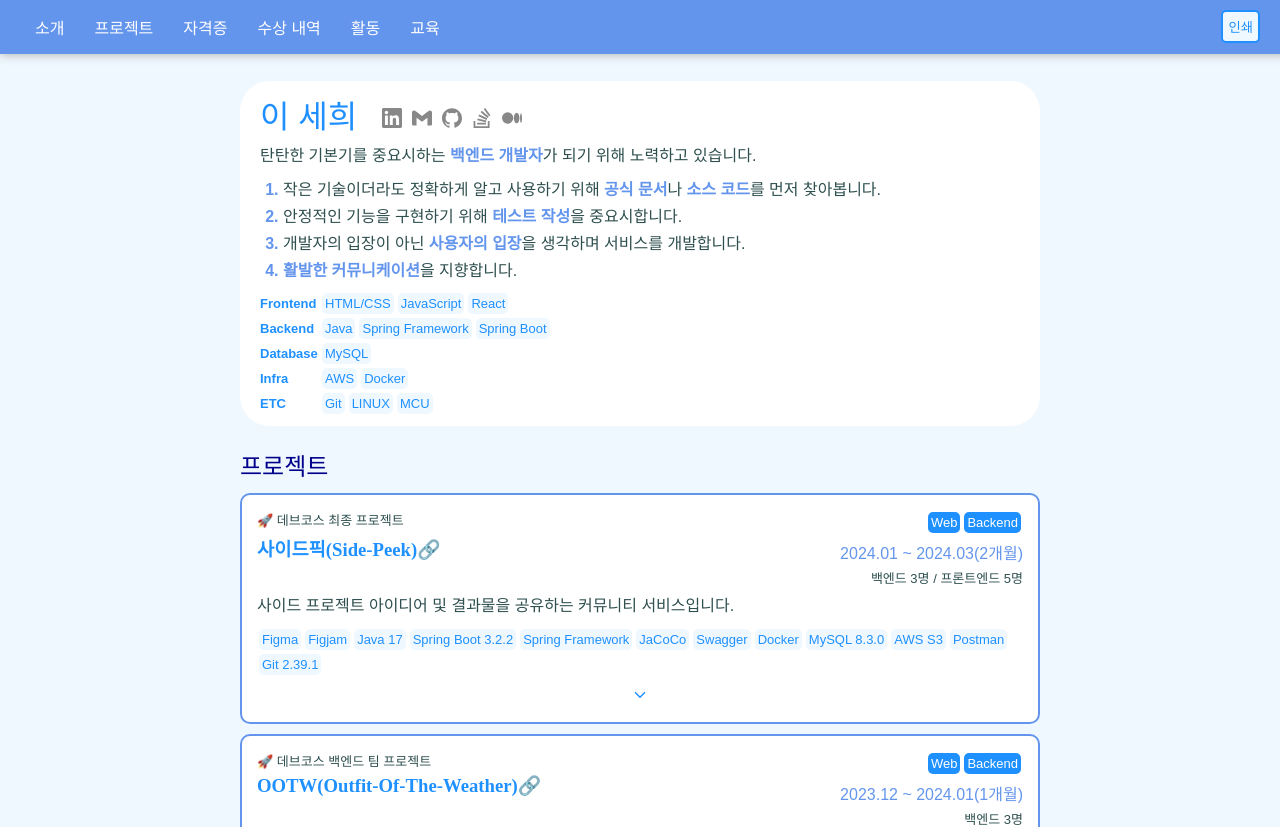
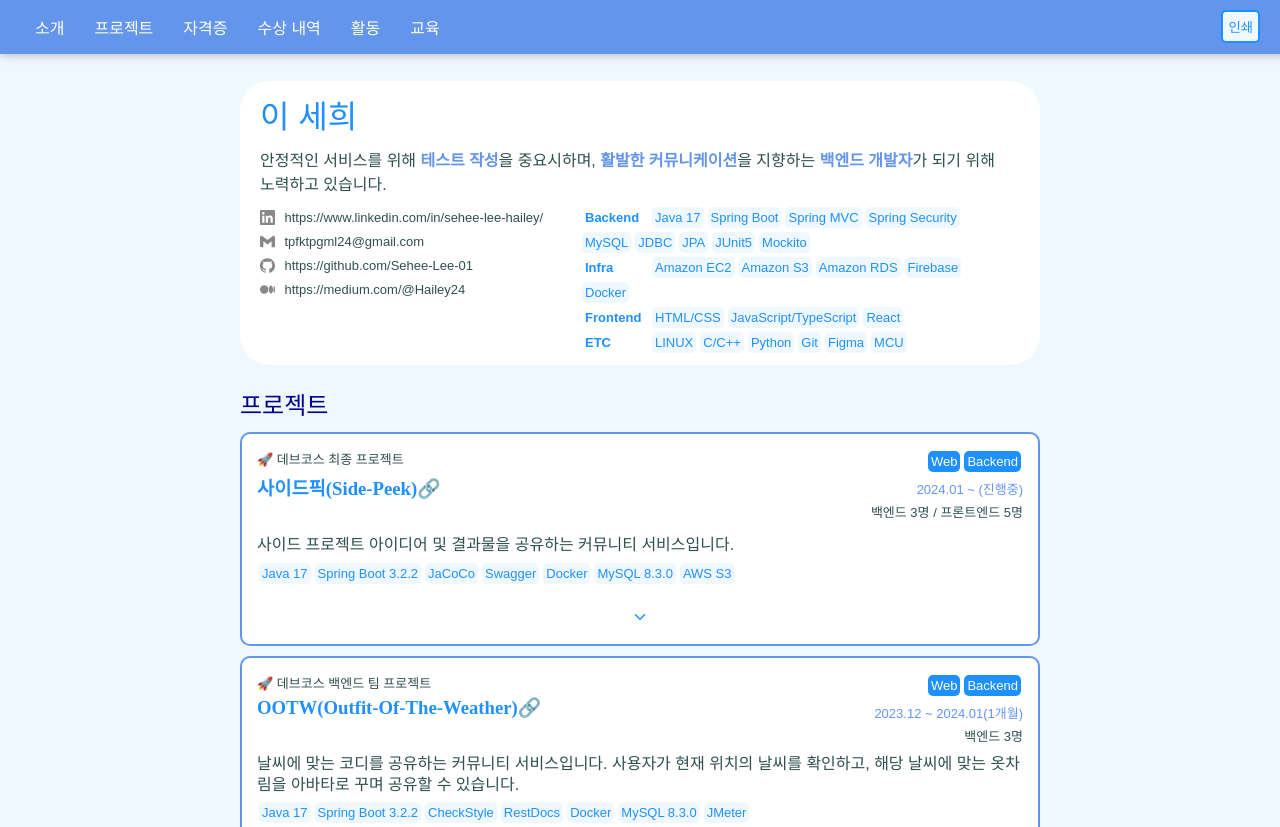
Before and after one commit to Sehee-Lee-01/Sehee-Lee-01.github.io, a React (Create React App) app: page / in a window 1280 px wide. Shown: the top 827 px of the page. Built offline with nearby package versions, Linux system fonts and the light colour scheme; a web font is replaced by a local one.

Commit message:
이력서 업데이트

```diff
--- a/src/assets/json/activity.json
+++ b/src/assets/json/activity.json
@@ -1,19 +1,20 @@
 {
   "items": [
     {
-      "id": 7,
-      "name": "제 1회 게으른 개발자 컨퍼런스 참관",
-      "agency": "게으른 개발자 컨퍼런스",
-      "date": "2024.01.27",
+      "id": 6,
+      "name": "[5기] 프로그래머스 데브코스: 클라우드 기반 백엔드 엔지니어링 참여",
+      "agency": "(주)그렙",
+      "date": "2023.09.19 ~ 2024.03.25(6개월)",
       "work": [
-        "'공급자 관점 API 설계 프로세스 살펴보기' 파트를 통해 REST API, graphql 등의 API 설계 프로세스에 대해 알게 되었고, 이후 Graph QL 도입 고민 계기가 되었습니다.",
-        "'JPA Patterns' 파트를 통해 Spring Data와 Hibernate가 바라보는 데이터에 대한 차이를 이해하고 JPA 기본 개념에 다시 상기하는 계기가 되었습니다.",
-        "'신규 서비스 개발기' 파트를 통해 강연자의 신규 서비스 개발 과정에서 겪은 경험을 듣고, 개발자로서의 성장에 대해 고민할 수 있었습니다.",
-        "'2년차 주니어 개발자의 성능 개선 도전기' 파트를 통해 간단하지만 성능을 향상 시킬 수 있는 방법에 대해 알아본 이후 간단한 기능을 개발할 때에도 성능을 다시 한 번 고려하는 계기가 되었습니다."
+        "프레임워크 없이 Java 언어로만 도서 관리 시스템을 구현하여 OOP, Spring Framework Core 기술에 대한 이해도 향상시켰습니다.",
+        "Spring MVC 구조로 바우처 관리 시스템 만들기 프로젝트를 페어 프로그래밍으로 진행했습니다. 초반에는 Web 기능 없이 CLI 애플리케이션을 구현한 후, Web 기능(ThymeLeaf, REST API 등)을 추가하여 Web 애플리케이션으로 전환하면서 OOP에 대해 더욱 이해할 수 있었습니다.",
+        "JPA를 이용해 게시판 시스템 만들기 프로젝트를 페어 프로그래밍으로 진행. JPA를 이용하여 CRUD 기능 구현하면서 기존 JDBC, JDBC Template, MyBatis와 비교하며 JPA의 장점을 이해할 수 있었습니다.",
+        "SpringSecurity 미션을 통해 FilterChainProxy를 중심으로 Spring Security 구조를 이해할 수 있었습니다.",
+        "2명 이상의 페어 프로그래밍으로 Short-URL 서비스를 구현하면서 Redirect와 Forward의 차이점을 이해하고, URL 단축 알고리즘에 대해 접해보고 이해할 수 있었습니다."
       ]
     },
     {
-      "id": 6,
+      "id": 5,
       "name": "말코리즘 스터디 참여",
       "agency": "Java 자료구조/알고리즘 스터디",
       "date": "2023.11.30 ~ 2024.03.25(4개월)",
@@ -23,7 +24,7 @@
       ]
     },
     {
-      "id": 5,
+      "id": 4,
       "name": "백엔드 데브코스 배움공유 참여",
       "agency": "(주)그렙",
       "date": "2023.12.07",
@@ -33,26 +34,13 @@
       ]
     },
     {
-      "id": 4,
+      "id": 3,
       "name": "MeetCoder 블로그 포스팅 11기 참여",
       "agency": "블로그 포스팅 스터디",
       "date": "2023.11.04 ~ 2023.11.25(1개월)",
       "work": [
         "주 1회 이상 블로그 포스팅을 통해 총 4개 기술 블로그를 포스팅했습니다.",
         "'ARP(Address Resolution Protocol) 개념'을 중심으로 '우리는 NAVER를 접속할 때 도메인 네임만 알고 있다.'라는 제목의 글을 작성하고 발표했습니다. 이를 준비하면서 MAC 주소와 IP 주소의 차이점을 더욱 이해할 수 있었습니다."
-      ]
-    },
-    {
-      "id": 3,
-      "name": "[5기] 프로그래머스 데브코스: 클라우드 기반 백엔드 엔지니어링 참여",
-      "agency": "(주)그렙",
-      "date": "2023.09.19 ~ 2024.03.25(6개월)",
-      "work": [
-        "프레임워크 없이 Java 언어로만 도서 관리 시스템을 구현하여 OOP, Spring Framework Core 기술에 대한 이해도 향상시켰습니다.",
-        "Spring MVC 구조로 바우처 관리 시스템 만들기 프로젝트를 페어 프로그래밍으로 진행했습니다. 초반에는 Web 기능 없이 CLI 애플리케이션을 구현한 후, Web 기능(ThymeLeaf, REST API 등)을 추가하여 Web 애플리케이션으로 전환하면서 OOP에 대해 더욱 이해할 수 있었습니다.",
-        "JPA를 이용해 게시판 시스템 만들기 프로젝트를 페어 프로그래밍으로 진행. JPA를 이용하여 CRUD 기능 구현하면서 기존 JDBC, JDBC Template, MyBatis와 비교하며 JPA의 장점을 이해할 수 있었습니다.",
-        "SpringSecurity 미션을 통해 FilterChainProxy를 중심으로 Spring Security 구조를 이해할 수 있었습니다.",
-        "2명 이상의 페어 프로그래밍으로 Short-URL 서비스를 구현하면서 Redirect와 Forward의 차이점을 이해하고, URL 단축 알고리즘에 대해 접해보고 이해할 수 있었습니다."
       ]
     },
     {
--- a/src/assets/json/contact.json
+++ b/src/assets/json/contact.json
@@ -2,12 +2,12 @@
   "items": [
     {
       "name": "Linkedin",
-      "url": "https://www.linkedin.com/in/se-hee-%E2%80%8Dlee-6b2340221/",
+      "url": "https://www.linkedin.com/in/sehee-lee-hailey/",
       "icon": "SiLinkedin"
     },
     {
-      "name": "tpgktpgml24@gmail.com",
-      "url": "mailto:tpgktpgml24@gmail.com",
+      "name": "Email",
+      "url": "tpfktpgml24@gmail.com",
       "icon": "SiGmail"
     },
     {
@@ -16,11 +16,6 @@
       "icon": "SiGithub"
     },
     {
-      "name": "Stack Overflow",
-      "url": "https://stackoverflow.com/users/19449341/sehee-lee",
-      "icon": "SiStackoverflow"
-    },
-    {
       "name": "Medium",
       "url": "https://medium.com/@Hailey24",
       "icon": "SiMedium"
--- a/src/assets/json/education.json
+++ b/src/assets/json/education.json
@@ -3,7 +3,7 @@
     {
       "id": 1,
       "name": "국민대학교 학사 졸업",
-      "date": "2023.08.16",
+      "date": "2019.03 ~ 2023.08(9학기)",
       "grade": "171학점 이수(4.04/4.5)",
       "major": "산림환경시스템학(임학사) / 소프트웨어전공(공학사(컴퓨터공학심화))",
       "description": [
--- a/src/assets/json/project.json
+++ b/src/assets/json/project.json
@@ -4,7 +4,7 @@
       "id": 5,
       "name": "사이드픽(Side-Peek)",
       "summary": "사이드 프로젝트 아이디어 및 결과물을 공유하는 커뮤니티 서비스입니다.",
-      "date": "2024.01 ~ 2024.03(2개월)",
+      "date": "2024.01 ~ (진행중)",
       "scale": "백엔드 3명 / 프론트엔드 5명",
       "process": [
         [
@@ -32,18 +32,13 @@
       ],
       "category": ["Web", "Backend"],
       "keyword": [
-        "Figma",
-        "Figjam",
         "Java 17",
         "Spring Boot 3.2.2",
-        "Spring Framework",
         "JaCoCo",
         "Swagger",
         "Docker",
         "MySQL 8.3.0",
-        "AWS S3",
-        "Postman",
-        "Git 2.39.1"
+        "AWS S3"
       ],
       "trouble": [
         [
@@ -94,17 +89,13 @@
       ],
       "category": ["Web", "Backend"],
       "keyword": [
-        "Figma",
         "Java 17",
         "Spring Boot 3.2.2",
-        "Spring Framework",
         "CheckStyle",
         "RestDocs",
         "Docker",
         "MySQL 8.3.0",
-        "JMeter",
-        "Postman",
-        "Git 2.39.1"
+        "JMeter"
       ],
       "trouble": [
         [
@@ -162,15 +153,7 @@
         ]
       ],
       "category": ["Web", "Frontend", "Backend"],
-      "keyword": [
-        "Figma",
-        "React",
-        "Express",
-        "FastAPI",
-        "Heroku",
-        "Postman",
-        "Git"
-      ],
+      "keyword": ["React", "Express", "FastAPI", "Heroku", "Git"],
       "trouble": [
         [
           "재료 이미지, 영수증 속 재료 리스트 반환 API 요청 후 지연시간 발생",
@@ -192,7 +175,6 @@
       "scale": "임베디드 SW 학술 동아리원 4명",
       "category": ["IoT", "Cloud", "Mobile"],
       "keyword": [
-        "Figma",
         "Flutter",
         "Flask",
         "Firebase",
@@ -201,8 +183,7 @@
         "Ultrasonic Sensor",
         "Pan Tilt Motor",
         "Arduino",
-        "MQTT",
-        "Git"
+        "MQTT"
       ],
       "process": [
         [
@@ -276,15 +257,7 @@
         ]
       ],
       "category": ["IoT", "Cloud", "Mobile"],
-      "keyword": [
-        "Figma",
-        "Flutter",
-        "Flask",
-        "Firebase",
-        "JavaScript",
-        "Raspberry Pi",
-        "Git"
-      ],
+      "keyword": ["Flutter", "Flask", "Firebase", "JavaScript", "Raspberry Pi"],
       "trouble": [
         [
           "로컬 서버 → 서버리스 클라우드 서비스(Google Cloud Functions) 전환으로 개선된 이벤트 감지 시간",
@@ -325,7 +298,6 @@
         "OpenCV",
         "RPi.GPIO",
         "Pigpio",
-        "Git",
         "Raspberry Pi 4",
         "Pi Camera",
         "Pan Tilt Motor(MG90S Servo Motor)"
--- a/src/assets/json/skill.json
+++ b/src/assets/json/skill.json
@@ -2,28 +2,33 @@
   "item": [
     {
       "id": 1,
-      "name": "Frontend",
-      "skill": ["HTML/CSS", "JavaScript", "React"]
-    },
-    {
-      "id": 2,
       "name": "Backend",
-      "skill": ["Java", "Spring Framework", "Spring Boot"]
+      "skill": [
+        "Java 17",
+        "Spring Boot",
+        "Spring MVC",
+        "Spring Security",
+        "MySQL",
+        "JDBC",
+        "JPA",
+        "JUnit5",
+        "Mockito"
+      ]
     },
     {
       "id": 3,
-      "name": "Database",
-      "skill": ["MySQL"]
+      "name": "Infra",
+      "skill": ["Amazon EC2", "Amazon S3", "Amazon RDS", "Firebase", "Docker"]
     },
     {
       "id": 4,
-      "name": "Infra",
-      "skill": ["AWS", "Docker"]
+      "name": "Frontend",
+      "skill": ["HTML/CSS", "JavaScript/TypeScript", "React"]
     },
     {
       "id": 5,
       "name": "ETC",
-      "skill": ["Git", "LINUX", "MCU"]
+      "skill": ["LINUX", "C/C++", "Python", "Git", "Figma", "MCU"]
     }
   ]
 }
--- a/src/components/contact/Contact.tsx
+++ b/src/components/contact/Contact.tsx
@@ -11,8 +11,10 @@ function Contact() {
     });
     return (
       <li key={item.id}>
-        <b>{item.name}</b>
-        <ul className="card-list">{skills}</ul>
+        <ul className="card-list">
+          <li className="skill-category">{item.name}</li>
+          {skills}
+        </ul>
       </li>
     );
   });
@@ -20,16 +22,15 @@ function Contact() {
   const infoList = InfoJSON.items.map((item) => {
     const icon = si[item.icon as keyof typeof si]({
       style: {
-        height: '20px',
-        width: '20px',
+        height: '15px',
+        width: '15px',
+        marginRight: '5px',
         fill: '#888888',
       },
     });
     return (
       <li key={item.name}>
-        <a href={item.url} className="icon">
-          {icon}
-        </a>
+        {icon} <a href={item.url}>{item.url}</a>
       </li>
     );
   });
@@ -38,35 +39,16 @@ function Contact() {
     <>
       <div id="contact" className="bookmark" />
       <div className="contact">
-        {/* <div id="img-box">
-          <img id="my-img" src="profile.png" alt="It's Me." />
-        </div> */}
-
         <div id="info-box">
           <h1>이 세희</h1>
-          <ul className="contact-list">{infoList}</ul>
           <p id="introduce">
             <span>
-              탄탄한 기본기를 중요시하는 <b>백엔드 개발자</b>가 되기 위해
-              노력하고 있습니다.
+              안정적인 서비스를 위해 <b>테스트 작성</b>을 중요시하며,{' '}
+              <b>활발한 커뮤니케이션</b>을 지향하는 <b>백엔드 개발자</b>가 되기
+              위해 노력하고 있습니다.
             </span>
-            <ol id="myRule">
-              <li>
-                작은 기술이더라도 정확하게 알고 사용하기 위해 <b>공식 문서</b>나{' '}
-                <b>소스 코드</b>를 먼저 찾아봅니다.
-              </li>
-              <li>
-                안정적인 기능을 구현하기 위해 <b>테스트 작성</b>을 중요시합니다.
-              </li>
-              <li>
-                개발자의 입장이 아닌 <b>사용자의 입장</b>을 생각하며 서비스를
-                개발합니다.
-              </li>
-              <li>
-                <b>활발한 커뮤니케이션</b>을 지향합니다.
-              </li>
-            </ol>
           </p>
+          <ul className="contact-list">{infoList}</ul>
           <ul className="skill-list">{skillList}</ul>
         </div>
       </div>
--- a/src/components/contact/style.css
+++ b/src/components/contact/style.css
@@ -8,72 +8,52 @@
     vertical-align: top;
     display: inline-block;
     margin: 10px 0px 10px 20px;
-    /* width: 530px; */
-}
-
-#info-box>h1 {
-    margin-right: 20px;
-    margin-bottom: 5px;
-    display: inline-block;
 }
 
 #introduce {
-    margin-bottom: 10px;
-}
-
-#img-box {
-    display: inline-block;
-    margin: 20px;
-}
-
-#my-img {
-    height: 180px;
-    border-radius: 50%;
+    margin: 10px 30px 10px 0px;
 }
 
 #info-box>.contact-list {
     display: inline-block;
+    width: 320px;
+    height: 100px;
 }
 
 .contact-list>li {
-    display: inline-block;
     list-style: none;
-    margin: 5px 5px;
+    margin: 5px 0px 0px;
 }
 
 .contact-list>li>a {
+    display: inline-block;
+    font-size: small;
     text-decoration: none;
+    vertical-align: top;
+}
+
+.contact-list>li>a:hover * {
+    fill: dodgerblue;
 }
 
 .skill-list {
+    vertical-align: top;
     list-style-type: none;
+    display: inline-block;
+    width: 430px;
 }
 
-.skill-list>li {
-    display: inline-block;
-    width: 500px;
+.card-list>.skill-category {
+    font-size: small;
+    background-color: white;
+    color: dodgerblue;
+    font-weight: 600;
+    float: left;
+    width: 60px;
+    height: 15px;
 }
 
-.skill-list>li>b {
-    font-size: small;
-    color: dodgerblue;
+.skill-list>li>* {
     display: inline-block;
-    width: 60px;
-}
-
-.skill-list .card-list {
     margin: 0px;
 }
-
-.icon:hover * {
-    fill: dodgerblue;
-}
-
-#myRule {
-    margin-top: 10px;
-    margin-left: 20px;
-}
-
-#myRule>li {
-    margin: 3px;
-}
--- a/src/components/education/Education.tsx
+++ b/src/components/education/Education.tsx
@@ -26,4 +26,5 @@ export interface EducationInfo {
   name: string;
   date: string;
   major: string;
+  grade: string;
 }
--- a/src/components/education/EducationCard.tsx
+++ b/src/components/education/EducationCard.tsx
@@ -7,11 +7,14 @@ type educationProps = {
 };
 
 function EducationCard({ educationProps }: educationProps) {
-  const { name, date, major } = educationProps;
+  const { name, date, major, grade } = educationProps;
   return (
     <div className="inline-card education-card">
       <h3 className="title">{name}</h3>
-      <span className="date">{date}</span>
+      <div>
+        <div className="date">{date}</div>
+        <div className="grade">{grade}</div>
+      </div>
       <b className="mid-title">{major}</b>
     </div>
   );
--- a/src/components/project/ProjectCard.tsx
+++ b/src/components/project/ProjectCard.tsx
@@ -76,8 +76,8 @@ function ProjectCard({ projectProps }: projectCardProps) {
     >
       <div className="float-left">
         <ul className="card-list category">{categoryList}</ul>
-        <p className="date">{date}</p>
-        <p className="scale">{scale}</p>
+        <div className="date">{date}</div>
+        <div className="scale">{scale}</div>
       </div>
       {result === '' ? <br /> : <p className="result">{result}</p>}
       <h3 className="title">
--- a/src/components/project/style.css
+++ b/src/components/project/style.css
@@ -33,8 +33,10 @@
     text-align: right;
 }
 
-.scale {
+.float-left>div {
     font-size: small;
+    display: block;
+    width: 200px;
 }
 
 .summary {
@@ -43,8 +45,7 @@
 }
 
 .card-list {
-    display: inline-block;
-    margin: 10px 0px;
+    margin: 5px 0px;
     font-size: small;
 }
 
```
Also changed, not shown: public/profile.png (deleted).
